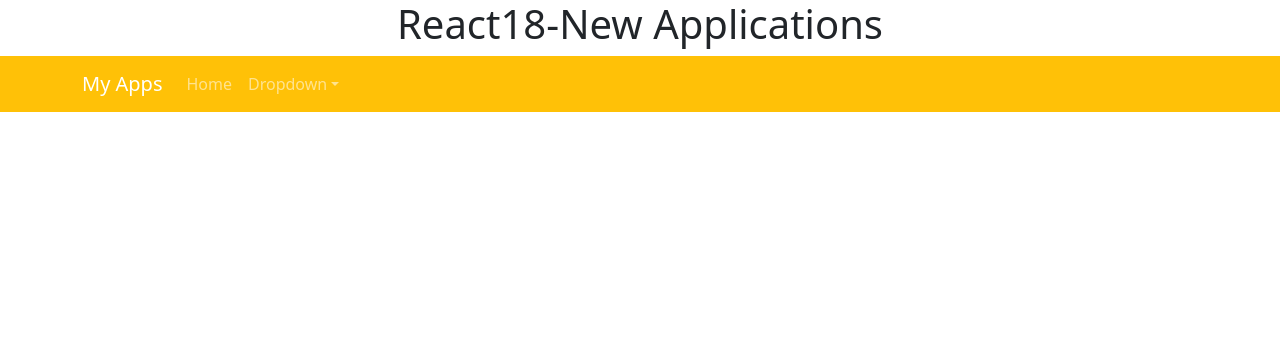
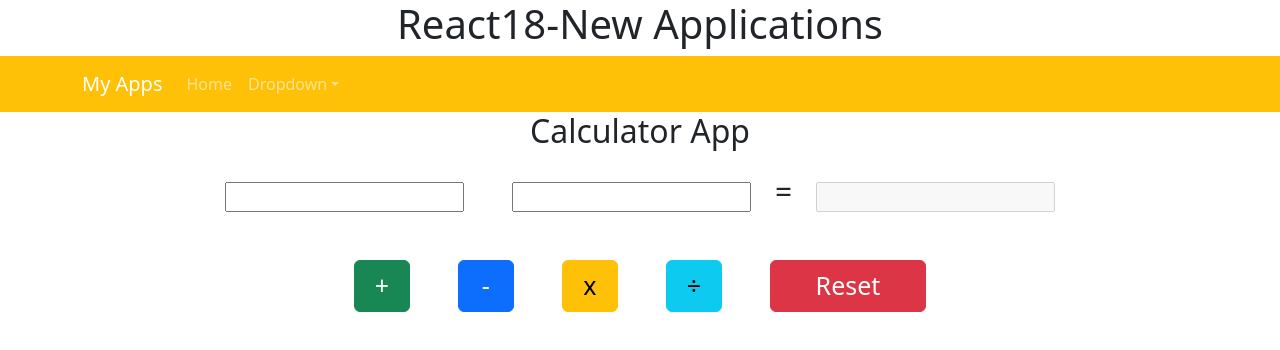
Before and after one commit to sayan-roni-96/react18-demo-apps-sayan, a React (Create React App) app: page /calculator in a window 1280 px wide. Shown: the top 350 px of the page. Built offline with nearby package versions, Linux system fonts and the light colour scheme.

Commit message:
calculator working

```diff
--- a/src/App.js
+++ b/src/App.js
@@ -8,6 +8,7 @@ import { BrowserRouter, Route, Router, Routes } from 'react-router-dom';
 import ViewTodo from './pages/todoApp/ViewTodo';
 import MenuBar from './pages/navmenu/MenuMar';
 import SmallCounter from './pages/smallApps/SmallCounter';
+import SmallCalculator from './pages/smallApps/SmallCalculator';
 
 function App() {
   return (
@@ -19,6 +20,7 @@ function App() {
         <Route exact path="/practodo" element={<PracTodo />} />
         <Route exact path="/view" element={<ViewTodo />} />
         <Route exact path="/counter" element={<SmallCounter />} />
+        <Route exact path="/calculator" element={<SmallCalculator />} />
       </Routes>
     </div>
   );
--- a/src/pages/navmenu/MenuMar.js
+++ b/src/pages/navmenu/MenuMar.js
@@ -15,6 +15,9 @@ const MenuBar = () => {
               <NavDropdown title="Dropdown" id="basic-nav-dropdown">
                 <Dropdown.Item href="/practodo">Practice Todo</Dropdown.Item>
                 <Dropdown.Item href="/counter">Small Counter</Dropdown.Item>
+                <Dropdown.Item href="/calculator">
+                  Small Calculator
+                </Dropdown.Item>
               </NavDropdown>
             </Nav>
           </Container>
--- /dev/null
+++ b/src/pages/smallApps/SmallCalculator.js
@@ -0,0 +1,91 @@
+import React, { useState } from 'react';
+
+const SmallCalculator = () => {
+  const [firstInput, setFirstInput] = useState('');
+  const [secondInput, setSecondInput] = useState('');
+  const [result, setResult] = useState('');
+
+  console.log('inputs-->', typeof firstInput, secondInput);
+
+  const plusClick = () => {
+    const plusData = parseInt(firstInput) + parseInt(secondInput);
+    // console.log('plusData=>', plusData);
+    setResult(plusData);
+    setTimeout(() => {
+      setFirstInput('');
+      setSecondInput('');
+      setResult('');
+    }, 3000);
+  };
+
+  const resetField = () => {
+    setFirstInput('');
+    setSecondInput('');
+    setResult('');
+  };
+  console.log('result->', result, typeof result);
+  return (
+    <div className="container">
+      <h2>Calculator App</h2>
+      <div>
+        <input
+          className="m-4"
+          type="text"
+          name="first_input"
+          id="first_input"
+          value={firstInput}
+          onChange={(e) => setFirstInput(e.target.value)}
+        />
+        <input
+          className="m-4"
+          type="text"
+          name="second_input"
+          id="second_input"
+          value={secondInput}
+          onChange={(e) => setSecondInput(e.target.value)}
+        />
+        <span style={{ fontSize: 30 }}>=</span>
+        <input
+          className="m-4"
+          type="text"
+          name="second_input"
+          id="second_input"
+          value={result}
+          disabled
+        />
+      </div>
+      <div className="row row_class" style={{ justifyContent: 'center' }}>
+        <div className="col">
+          <button
+            className="m-4 btn btn-success"
+            style={{ width: 56 }}
+            onClick={() => plusClick()}
+          >
+            <span style={{ fontSize: 25 }}>+</span>
+          </button>
+
+          <button className="m-4 btn btn-primary" style={{ width: 56 }}>
+            <span style={{ fontSize: 25 }}> -</span>
+          </button>
+
+          <button className="m-4 btn btn-warning" style={{ width: 56 }}>
+            <span style={{ fontSize: 25 }}>x</span>
+          </button>
+
+          <button className="m-4 btn btn-info" style={{ width: 56 }}>
+            <span style={{ fontSize: 25 }}> ÷</span>
+          </button>
+          <button
+            className="m-4 btn btn-danger"
+            style={{ width: '14%' }}
+            onClick={() => resetField()}
+          >
+            <span style={{ fontSize: 25 }}> Reset</span>
+          </button>
+        </div>
+      </div>
+    </div>
+  );
+};
+
+export default SmallCalculator;
```
